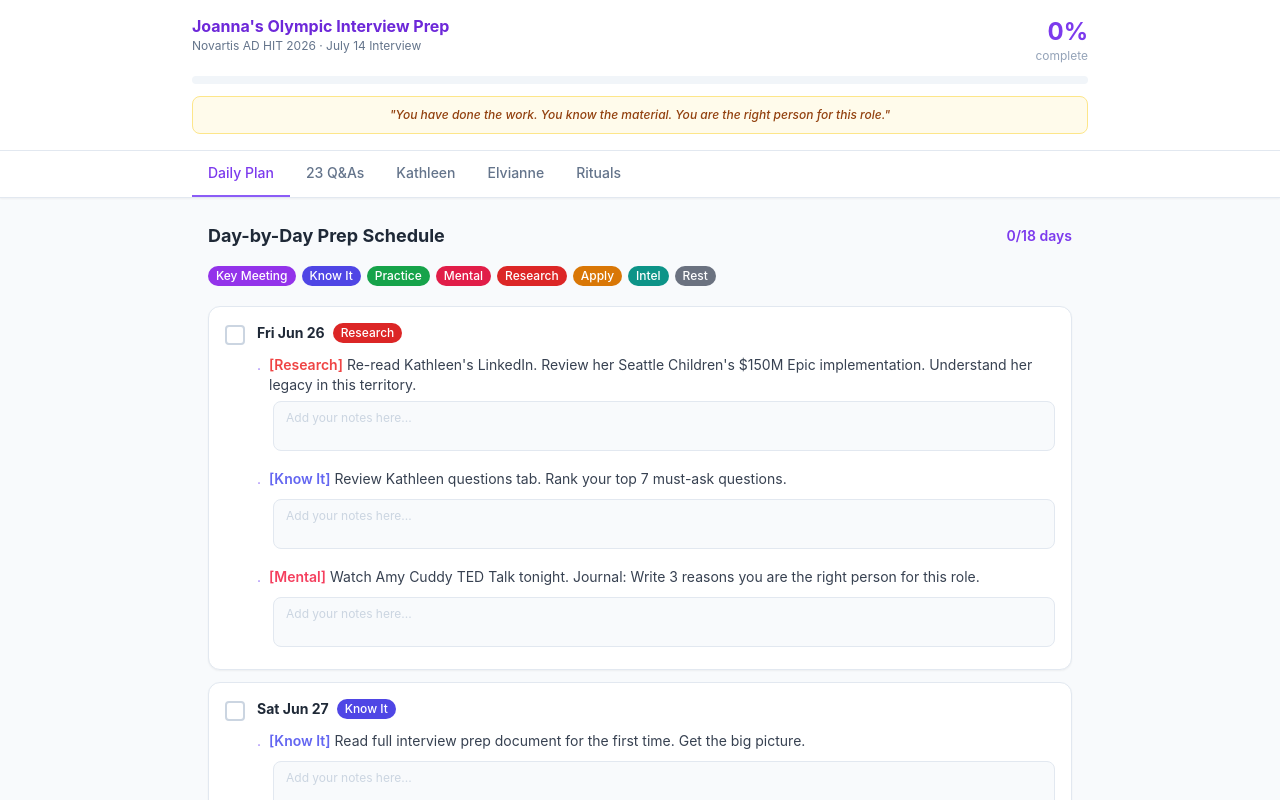
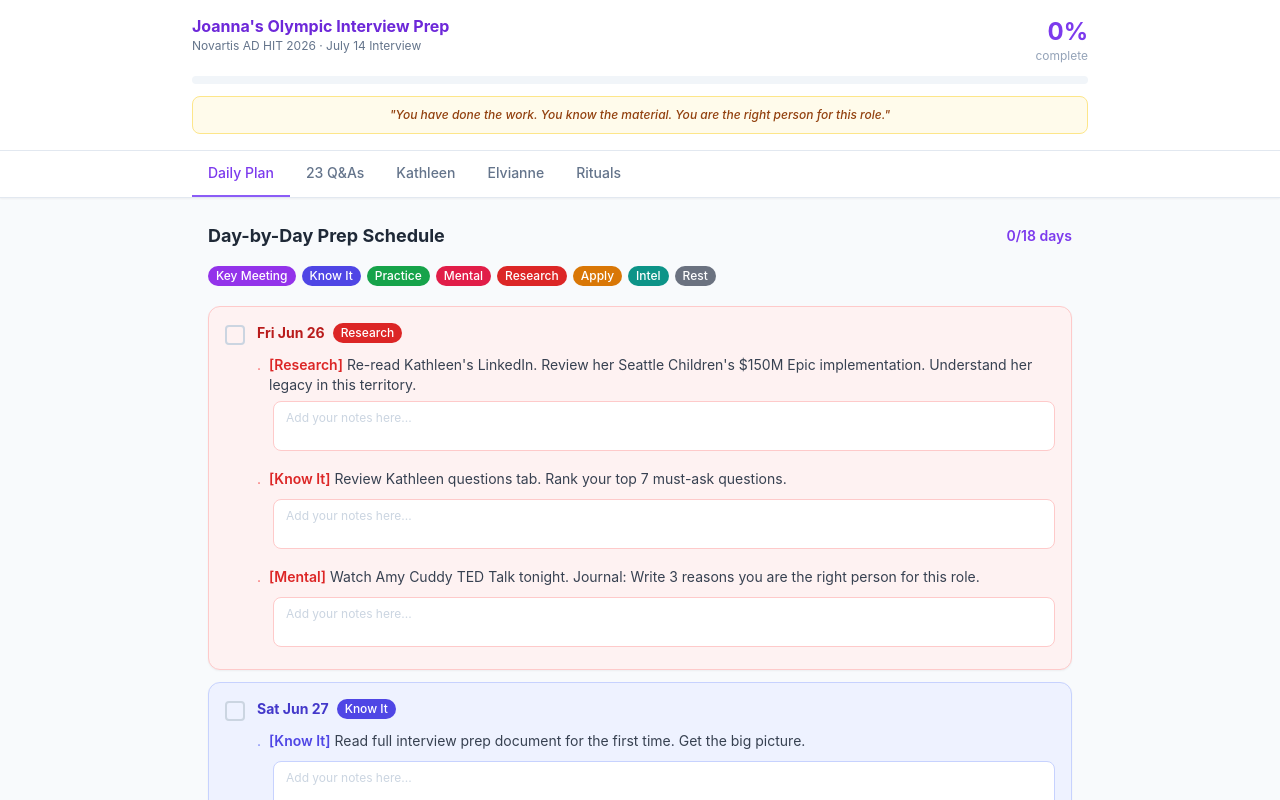
Before and after one commit to joval604/claude, a React (Vite) app in the folder olympic-prep/: page / in a window 1280 px wide. Shown: the top 800 px of the page. Built offline with nearby package versions, Linux system fonts and the light colour scheme.

Commit message:
Apply colored card theme to all tabs

```diff
--- a/olympic-prep/src/components/DailyPlan.jsx
+++ b/olympic-prep/src/components/DailyPlan.jsx
@@ -1,32 +1,75 @@
 import { DAYS, LABEL_COLORS } from '../data'
 
-const TAG_COLORS = {
-  'Research': 'text-red-500',
-  'Know It': 'text-indigo-500',
-  'Mental': 'text-rose-500',
-  'Key Meeting': 'text-purple-600',
-  'Intel': 'text-teal-600',
-  'Practice': 'text-emerald-600',
-  'Apply': 'text-amber-600',
-  'Rest': 'text-slate-400',
+const DAY_CARD = {
+  'Key Meeting': {
+    card: 'bg-purple-50 border-purple-200',
+    heading: 'text-purple-700',
+    bullet: 'text-purple-400',
+    tag: 'text-purple-600',
+    textarea: 'bg-white border-purple-200 focus:border-purple-400 focus:ring-purple-100 text-gray-700',
+  },
+  'Know It': {
+    card: 'bg-indigo-50 border-indigo-200',
+    heading: 'text-indigo-700',
+    bullet: 'text-indigo-400',
+    tag: 'text-indigo-600',
+    textarea: 'bg-white border-indigo-200 focus:border-indigo-400 focus:ring-indigo-100 text-gray-700',
+  },
+  'Practice': {
+    card: 'bg-emerald-50 border-emerald-200',
+    heading: 'text-emerald-700',
+    bullet: 'text-emerald-400',
+    tag: 'text-emerald-600',
+    textarea: 'bg-white border-emerald-200 focus:border-emerald-400 focus:ring-emerald-100 text-gray-700',
+  },
+  'Mental': {
+    card: 'bg-rose-50 border-rose-200',
+    heading: 'text-rose-700',
+    bullet: 'text-rose-400',
+    tag: 'text-rose-600',
+    textarea: 'bg-white border-rose-200 focus:border-rose-400 focus:ring-rose-100 text-gray-700',
+  },
+  'Research': {
+    card: 'bg-red-50 border-red-200',
+    heading: 'text-red-700',
+    bullet: 'text-red-400',
+    tag: 'text-red-600',
+    textarea: 'bg-white border-red-200 focus:border-red-400 focus:ring-red-100 text-gray-700',
+  },
+  'Apply': {
+    card: 'bg-amber-50 border-amber-200',
+    heading: 'text-amber-700',
+    bullet: 'text-amber-400',
+    tag: 'text-amber-600',
+    textarea: 'bg-white border-amber-200 focus:border-amber-400 focus:ring-amber-100 text-gray-700',
+  },
+  'Intel': {
+    card: 'bg-teal-50 border-teal-200',
+    heading: 'text-teal-700',
+    bullet: 'text-teal-400',
+    tag: 'text-teal-600',
+    textarea: 'bg-white border-teal-200 focus:border-teal-400 focus:ring-teal-100 text-gray-700',
+  },
+  'Rest': {
+    card: 'bg-slate-50 border-slate-200',
+    heading: 'text-slate-600',
+    bullet: 'text-slate-400',
+    tag: 'text-slate-500',
+    textarea: 'bg-white border-slate-200 focus:border-slate-400 focus:ring-slate-100 text-gray-700',
+  },
 }
 
-function TaskItem({ task, noteKey, note, onNoteChange }) {
+function TaskItem({ task, noteKey, note, onNoteChange, style }) {
   const match = task.match(/^\[([^\]]+)\]\s*(.+)$/)
   const tag = match ? match[1] : null
   const text = match ? match[2] : task
-  const tagColor = tag ? TAG_COLORS[tag] : null
 
   return (
     <li className="space-y-1.5">
       <div className="flex items-start gap-2 text-sm text-gray-700">
-        <span className="text-violet-400 mt-1 shrink-0">·</span>
+        <span className={`mt-1 shrink-0 ${style.bullet}`}>·</span>
         <span>
-          {tag && (
-            <span className={`font-semibold mr-1 ${tagColor || 'text-gray-500'}`}>
-              [{tag}]
-            </span>
-          )}
+          {tag && <span className={`font-semibold mr-1 ${style.tag}`}>[{tag}]</span>}
           {text}
         </span>
       </div>
@@ -36,7 +79,7 @@ function TaskItem({ task, noteKey, note, onNoteChange }) {
           onChange={(e) => onNoteChange(noteKey, e.target.value)}
           placeholder="Add your notes here..."
           rows={2}
-          className="w-full text-xs bg-slate-50 border border-slate-200 rounded-lg px-3 py-2 text-gray-700 placeholder-slate-300 resize-none focus:outline-none focus:border-violet-300 focus:ring-1 focus:ring-violet-200 transition-colors"
+          className={`w-full text-xs border rounded-lg px-3 py-2 placeholder-slate-300 resize-none focus:outline-none focus:ring-1 transition-colors ${style.textarea}`}
         />
       </div>
     </li>
@@ -47,13 +90,8 @@ export default function DailyPlan({ completedDays, setCompletedDays, taskNotes,
   const completed = Object.values(completedDays).filter(Boolean).length
   const total = DAYS.length
 
-  const toggle = (idx) => {
-    setCompletedDays((prev) => ({ ...prev, [idx]: !prev[idx] }))
-  }
-
-  const handleNoteChange = (key, value) => {
-    setTaskNotes((prev) => ({ ...prev, [key]: value }))
-  }
+  const toggle = (idx) => setCompletedDays((prev) => ({ ...prev, [idx]: !prev[idx] }))
+  const handleNoteChange = (key, value) => setTaskNotes((prev) => ({ ...prev, [key]: value }))
 
   return (
     <div>
@@ -62,7 +100,6 @@ export default function DailyPlan({ completedDays, setCompletedDays, taskNotes,
         <span className="text-sm text-violet-600 font-semibold">{completed}/{total} days</span>
       </div>
 
-      {/* Legend */}
       <div className="flex flex-wrap gap-1.5 mb-5">
         {Object.entries(LABEL_COLORS).map(([label, cls]) => (
           <span key={label} className={`text-xs px-2 py-0.5 rounded-full font-medium ${cls}`}>
@@ -72,20 +109,16 @@ export default function DailyPlan({ completedDays, setCompletedDays, taskNotes,
       </div>
 
       <div className="space-y-3">
-        {DAYS.map((day, idx) => (
+        {DAYS.map((day, idx) => {
+          const style = DAY_CARD[day.label] || DAY_CARD['Rest']
+          return (
             <div key={idx}>
-            <div
-              className={`bg-white border rounded-xl p-4 shadow-sm transition-all ${
-                completedDays[idx] ? 'border-emerald-200 opacity-75' : 'border-slate-200'
-              }`}
-            >
+              <div className={`border rounded-xl p-4 shadow-sm transition-all ${style.card} ${completedDays[idx] ? 'opacity-70' : ''}`}>
                 <div className="flex items-start gap-3">
                   <button
                     onClick={() => toggle(idx)}
                     className={`mt-0.5 w-5 h-5 rounded border-2 flex items-center justify-center shrink-0 transition-colors ${
-                    completedDays[idx]
-                      ? 'bg-emerald-500 border-emerald-500'
-                      : 'border-slate-300 hover:border-violet-400'
+                      completedDays[idx] ? 'bg-emerald-500 border-emerald-500' : 'border-slate-300 hover:border-emerald-400'
                     }`}
                   >
                     {completedDays[idx] && (
@@ -97,7 +130,7 @@ export default function DailyPlan({ completedDays, setCompletedDays, taskNotes,
 
                   <div className="flex-1 min-w-0">
                     <div className="flex items-center flex-wrap gap-2 mb-3">
-                    <span className="text-sm font-bold text-gray-800">{day.date}</span>
+                      <span className={`text-sm font-bold ${style.heading}`}>{day.date}</span>
                       <span className={`text-xs px-2 py-0.5 rounded-full font-medium ${LABEL_COLORS[day.label]}`}>
                         {day.label}
                       </span>
@@ -113,6 +146,7 @@ export default function DailyPlan({ completedDays, setCompletedDays, taskNotes,
                           noteKey={`${idx}-${ti}`}
                           note={taskNotes[`${idx}-${ti}`]}
                           onNoteChange={handleNoteChange}
+                          style={style}
                         />
                       ))}
                     </ul>
@@ -121,23 +155,20 @@ export default function DailyPlan({ completedDays, setCompletedDays, taskNotes,
               </div>
 
               {day.milestone && (
-              <div
-                className={`mt-2 rounded-lg px-4 py-3 border-l-4 text-sm ${
+                <div className={`mt-2 rounded-lg px-4 py-3 border-l-4 text-sm ${
                   day.milestone.type === 'alert'
                     ? 'bg-red-50 border-red-400 text-red-700'
                     : 'bg-amber-50 border-amber-400 text-amber-800'
-                }`}
-              >
+                }`}>
                   <div className="flex items-start gap-2">
-                  <span className="shrink-0 text-base">
-                    {day.milestone.type === 'alert' ? '⚡' : '🏅'}
-                  </span>
+                    <span className="shrink-0">{day.milestone.type === 'alert' ? '⚡' : '🏅'}</span>
                     <p>{day.milestone.text}</p>
                   </div>
                 </div>
               )}
             </div>
-        ))}
+          )
+        })}
       </div>
     </div>
   )
```
Also changed, not shown: olympic-prep/src/components/ElvianneQuestions.jsx (+25 -20 lines), olympic-prep/src/components/KathleenQuestions.jsx (+24 -20 lines), olympic-prep/src/components/QandA.jsx (+26 -18 lines), 5 other files (tests, documents, lock files or other folders). Lines whose indentation alone changed are shown as unchanged.
